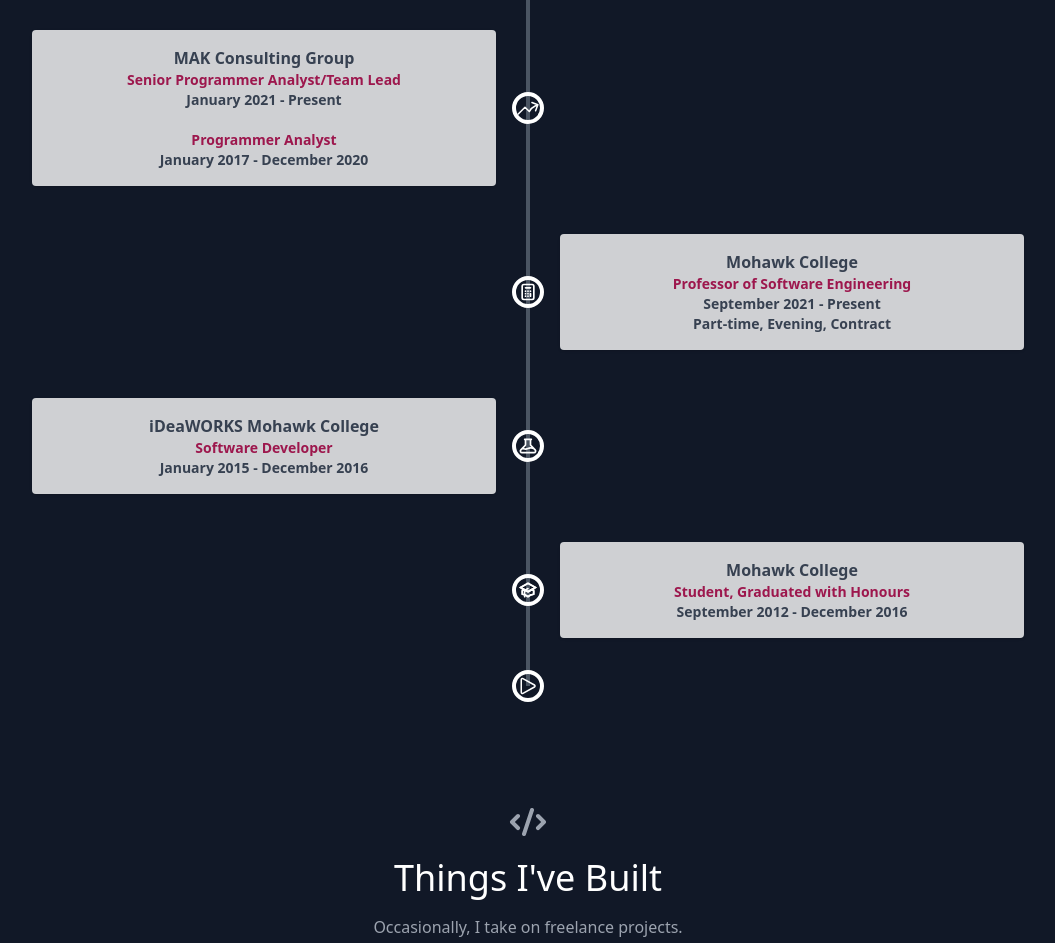
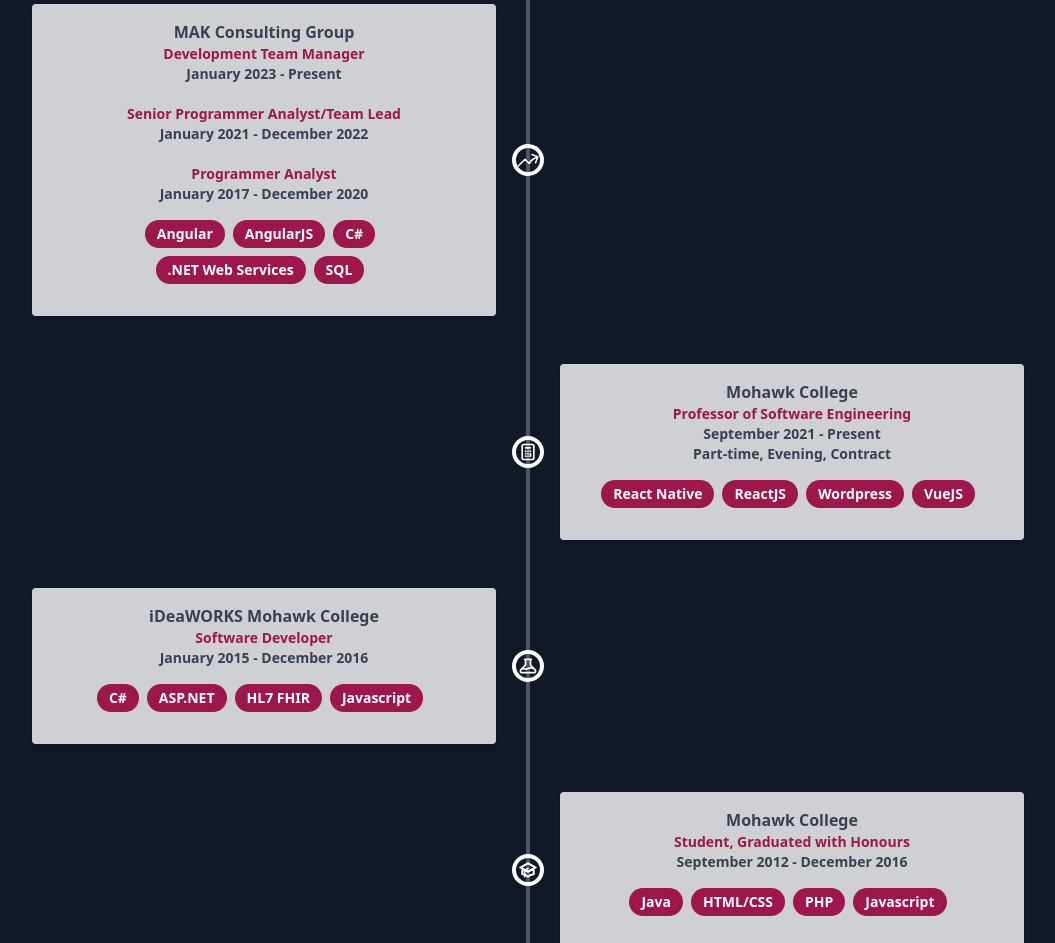
Before and after one commit to tm-baker/portfolio, a React (Create React App) app: page / in a window 1280 px wide. Shown: the part 1206-2149 px from the top of the page, without its empty margins (112-1167 px from the left). Built offline with nearby package versions, Linux system fonts and the light colour scheme.

Commit message:
Updated experience and added skills to the experience

```diff
--- a/src/components/Experience.js
+++ b/src/components/Experience.js
@@ -19,7 +19,7 @@
             Where I've Worked
           </h1>
           <p className="lg:w-2/3 mx-auto leading-relaxed text-base">
-            I'm currently working as a Senior Programmer Analyst and Team Lead at MAK Consulting Group.
+            I'm currently working as a Development Team Manager at MAK Consulting Group.
           </p>
         </div>
 
@@ -46,11 +46,21 @@
                     <div class="w-full sm:w-1/2 sm:pr-8">
                       <div class="p-4 bg-white bg-opacity-80 rounded shadow" >
                         <p className="text-base font-bold">MAK Consulting Group</p>
+                        <p className="text-pink-800">Development Team Manager</p>
+                        <p>January 2023 - Present</p>
+                        <br />
                         <p className="text-pink-800">Senior Programmer Analyst/Team Lead</p>
-                        <p>January 2021 - Present</p>
-                        <br/>
+                        <p>January 2021 - December 2022</p>
+                        <br />
                         <p className="text-pink-800">Programmer Analyst</p>
                         <p>January 2017 - December 2020</p>
+                        <div class="px-6 pt-4 pb-2">
+                          <span class="inline-block bg-pink-800 rounded-full px-3 py-1 text-sm font-semibold text-white mr-2 mb-2">Angular</span>
+                          <span class="inline-block bg-pink-800 rounded-full px-3 py-1 text-sm font-semibold text-white mr-2 mb-2">AngularJS</span>
+                          <span class="inline-block bg-pink-800 rounded-full px-3 py-1 text-sm font-semibold text-white mr-2 mb-2">C#</span>
+                          <span class="inline-block bg-pink-800 rounded-full px-3 py-1 text-sm font-semibold text-white mr-2 mb-2">.NET Web Services</span>
+                          <span class="inline-block bg-pink-800 rounded-full px-3 py-1 text-sm font-semibold text-white mr-2 mb-2">SQL</span>
+                        </div>
                       </div>
                     </div>
                   </div>
@@ -67,10 +77,16 @@
                   <div class="flex justify-end w-full mx-auto items-center">
                     <div class="w-full sm:w-1/2 sm:pl-8">
                       <div class="p-4 bg-white bg-opacity-80 rounded shadow">
-                      <p className="text-base font-bold">Mohawk College</p>
+                        <p className="text-base font-bold">Mohawk College</p>
                         <p className="text-pink-800">Professor of Software Engineering</p>
                         <p>September 2021 - Present</p>
                         <p>Part-time, Evening, Contract</p>
+                        <div class="px-6 pt-4 pb-2">
+                          <span class="inline-block bg-pink-800 rounded-full px-3 py-1 text-sm font-semibold text-white mr-2 mb-2">React Native</span>
+                          <span class="inline-block bg-pink-800 rounded-full px-3 py-1 text-sm font-semibold text-white mr-2 mb-2">ReactJS</span>
+                          <span class="inline-block bg-pink-800 rounded-full px-3 py-1 text-sm font-semibold text-white mr-2 mb-2">Wordpress</span>
+                          <span class="inline-block bg-pink-800 rounded-full px-3 py-1 text-sm font-semibold text-white mr-2 mb-2">VueJS</span>
+                        </div>
                       </div>
                     </div>
                   </div>
@@ -85,9 +101,15 @@
                   <div class="flex justify-start w-full mx-auto items-center">
                     <div class="w-full sm:w-1/2 sm:pr-8">
                       <div class="p-4 bg-white bg-opacity-80 rounded shadow">
-                      <p className="text-base font-bold">iDeaWORKS Mohawk College</p>
+                        <p className="text-base font-bold">iDeaWORKS Mohawk College</p>
                         <p class="text-pink-800">Software Developer</p>
                         <p>January 2015 - December 2016</p>
+                        <div class="px-6 pt-4 pb-2">
+                          <span class="inline-block bg-pink-800 rounded-full px-3 py-1 text-sm font-semibold text-white mr-2 mb-2">C#</span>
+                          <span class="inline-block bg-pink-800 rounded-full px-3 py-1 text-sm font-semibold text-white mr-2 mb-2">ASP.NET</span>
+                          <span class="inline-block bg-pink-800 rounded-full px-3 py-1 text-sm font-semibold text-white mr-2 mb-2">HL7 FHIR</span>
+                          <span class="inline-block bg-pink-800 rounded-full px-3 py-1 text-sm font-semibold text-white mr-2 mb-2">Javascript</span>
+                        </div>
                       </div>
                     </div>
                   </div>
@@ -102,9 +124,15 @@
                   <div class="flex justify-end w-full mx-auto items-center">
                     <div class="w-full sm:w-1/2 sm:pl-8">
                       <div class="p-4 bg-white bg-opacity-80 rounded shadow">
-                      <p className="text-base font-bold">Mohawk College</p>
+                        <p className="text-base font-bold">Mohawk College</p>
                         <p class="text-pink-800">Student, Graduated with Honours</p>
                         <p>September 2012 - December 2016</p>
+                        <div class="px-6 pt-4 pb-2">
+                          <span class="inline-block bg-pink-800 rounded-full px-3 py-1 text-sm font-semibold text-white mr-2 mb-2">Java</span>
+                          <span class="inline-block bg-pink-800 rounded-full px-3 py-1 text-sm font-semibold text-white mr-2 mb-2">HTML/CSS</span>
+                          <span class="inline-block bg-pink-800 rounded-full px-3 py-1 text-sm font-semibold text-white mr-2 mb-2">PHP</span>
+                          <span class="inline-block bg-pink-800 rounded-full px-3 py-1 text-sm font-semibold text-white mr-2 mb-2">Javascript</span>
+                        </div>
                       </div>
                     </div>
                   </div>
```
